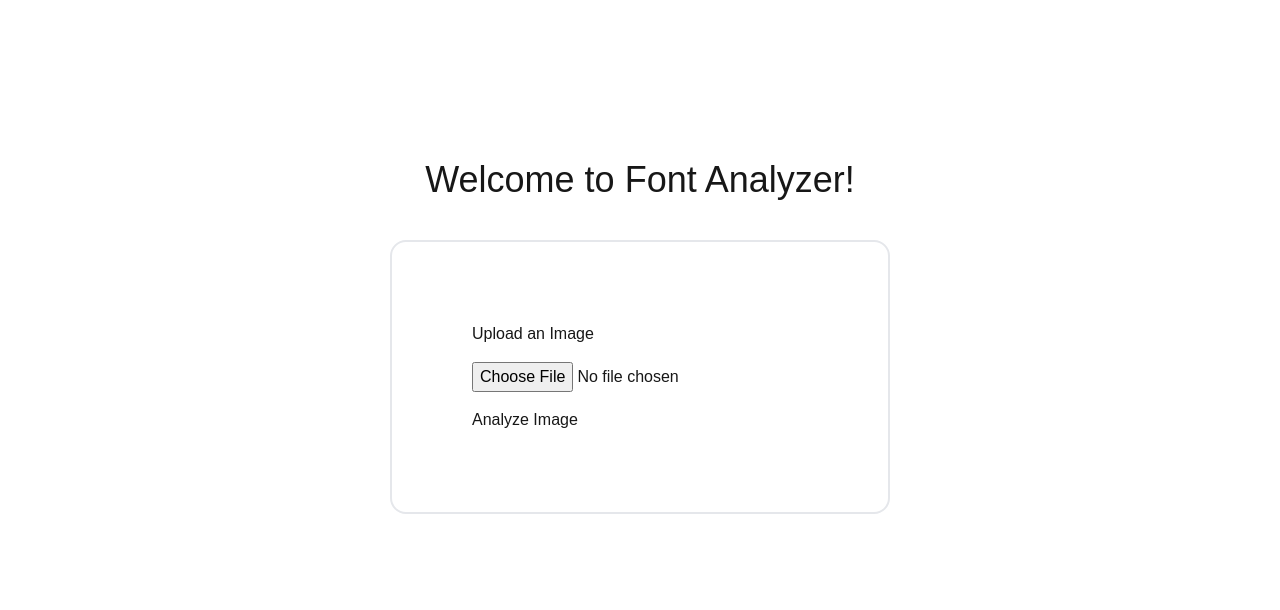
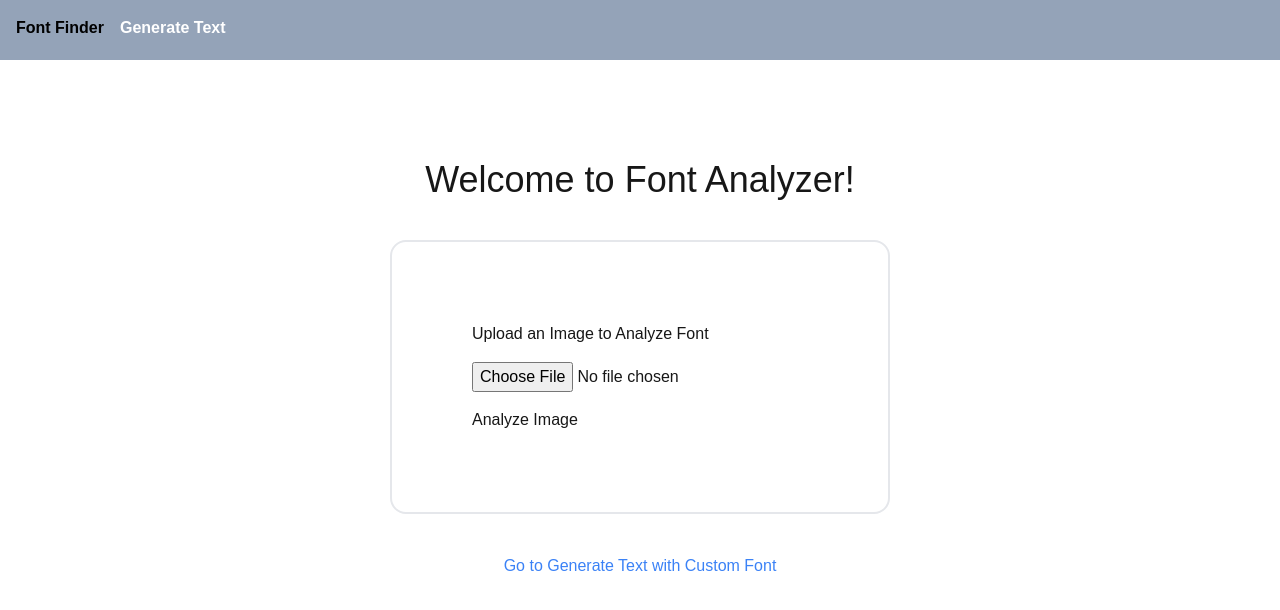
Before and after one commit to zeyneptekiin/font-analyzer, a Next.js app in the folder web/: page / in a window 1280 px wide. Shown: the top 610 px of the page. Built offline with nearby package versions, Linux system fonts and the light colour scheme; no server answers.

Commit message:
[Add] Navbar to home page

```diff
--- a/web/pages/index.tsx
+++ b/web/pages/index.tsx
@@ -1,6 +1,7 @@
 import { useState, ChangeEvent, FormEvent } from 'react';
 import { useRouter } from 'next/router';
 import { analyzeImage } from '@/pages/api/getFonts';
+import Navbar from "@/pages/components/Navbar";
 
 export default function Home() {
   const [file, setFile] = useState<File | null>(null);
@@ -19,7 +20,7 @@ export default function Home() {
       const result = await analyzeImage(file);
       await router.push({
         pathname: "/result",
-        query: {data: JSON.stringify(result)},
+        query: { data: JSON.stringify(result) },
       });
     } catch (error) {
       console.error("Failed to process image", error);
@@ -27,19 +28,30 @@ export default function Home() {
   };
 
   return (
+      <>
+      <Navbar/>
       <div className="flex flex-col justify-center text-center">
         <h1 className="text-center mt-40 text-4xl">Welcome to Font Analyzer!</h1>
         <div className="text-left w-[500px] mt-10 py-20 border-2 rounded-2xl hover:border-gray-600 pl-20 mx-auto">
-          <h2>Upload an Image</h2>
+          <h2>Upload an Image to Analyze Font</h2>
           <form onSubmit={handleSubmit} className="mt-4">
             <input
                 type="file"
                 onChange={handleFileChange}
                 accept="image/*"
             />
-            <button type="submit" className="block mt-4" >Analyze Image</button>
+            <button type="submit" className="block mt-4">Analyze Image</button>
           </form>
         </div>
+        <div className="mt-10">
+          <button
+              onClick={() => router.push('/generate')}
+              className="text-blue-500 hover:underline"
+          >
+            Go to Generate Text with Custom Font
+          </button>
+        </div>
       </div>
+      </>
   );
 }
```
